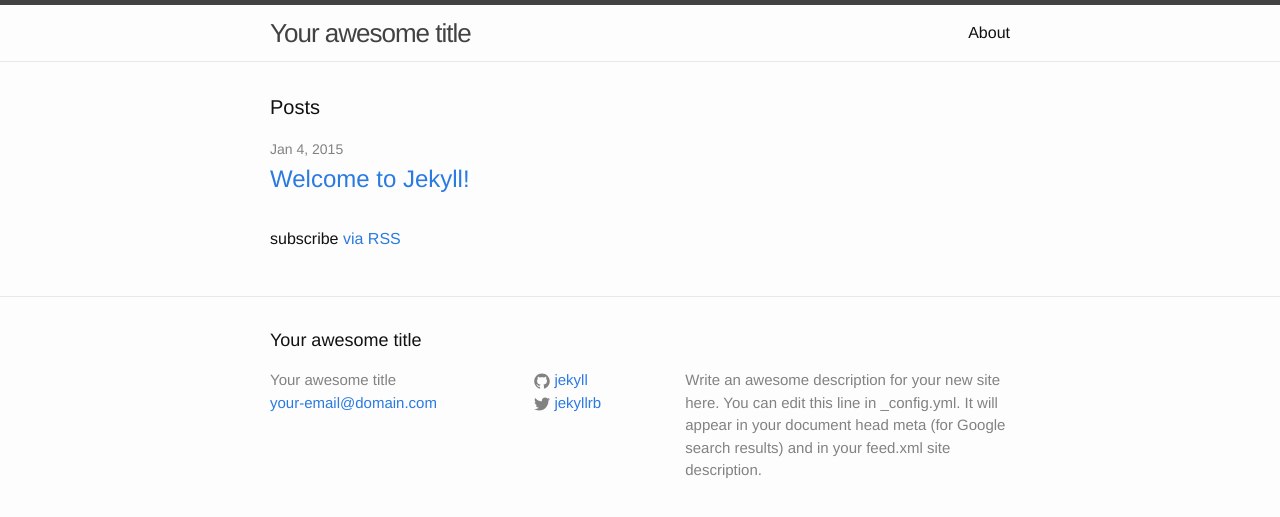
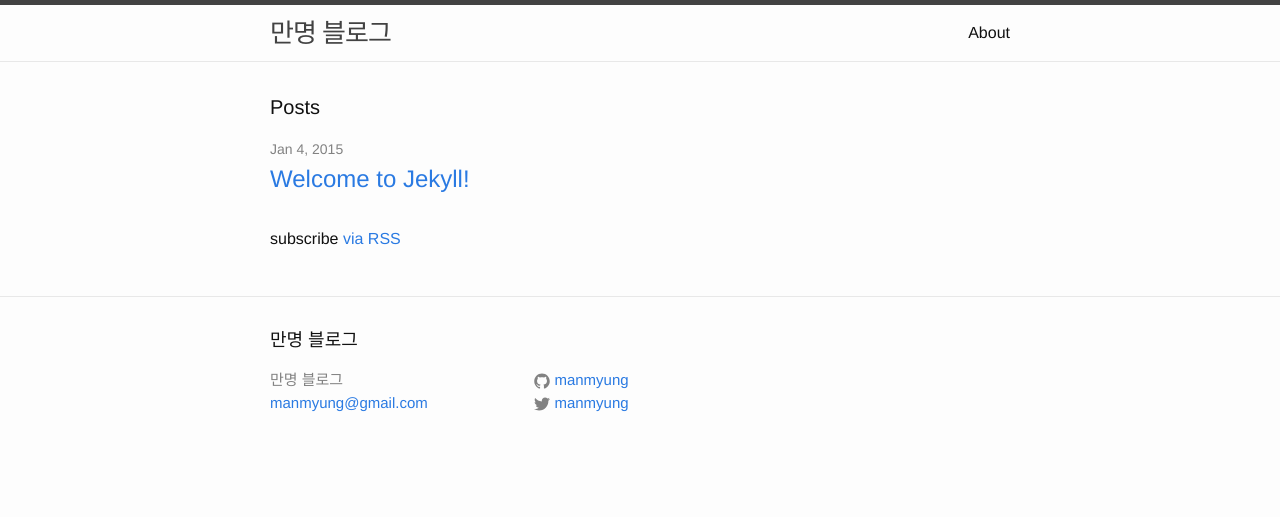
Before and after one commit to manmyung/manmyung.github.io, a Jekyll site: the page built from index.html, in a window 1280 px wide. Shown: the top 517 px of the page. Built offline with Jekyll 4.4.1, drawn with Linux system fonts in a browser that asks for light colours.

Commit message:
config modified

```diff
--- a/_config.yml
+++ b/_config.yml
@@ -1,14 +1,14 @@
 # Site settings
-title: Your awesome title
-email: your-email@domain.com
-description: > # this means to ignore newlines until "baseurl:"
-  Write an awesome description for your new site here. You can edit this
-  line in _config.yml. It will appear in your document head meta (for
-  Google search results) and in your feed.xml site description.
-baseurl: "" # the subpath of your site, e.g. /blog/
+title: 만명 블로그
+email: manmyung@gmail.com
+# description: > # this means to ignore newlines until "baseurl:"
+#   Write an awesome description for your new site here. You can edit this
+#   line in _config.yml. It will appear in your document head meta (for
+#   Google search results) and in your feed.xml site description.
+# baseurl: "" # the subpath of your site, e.g. /blog/
 url: "http://yourdomain.com" # the base hostname & protocol for your site
-twitter_username: jekyllrb
-github_username:  jekyll
+twitter_username: manmyung
+github_username: manmyung
 
 # Build settings
 markdown: kramdown
```
